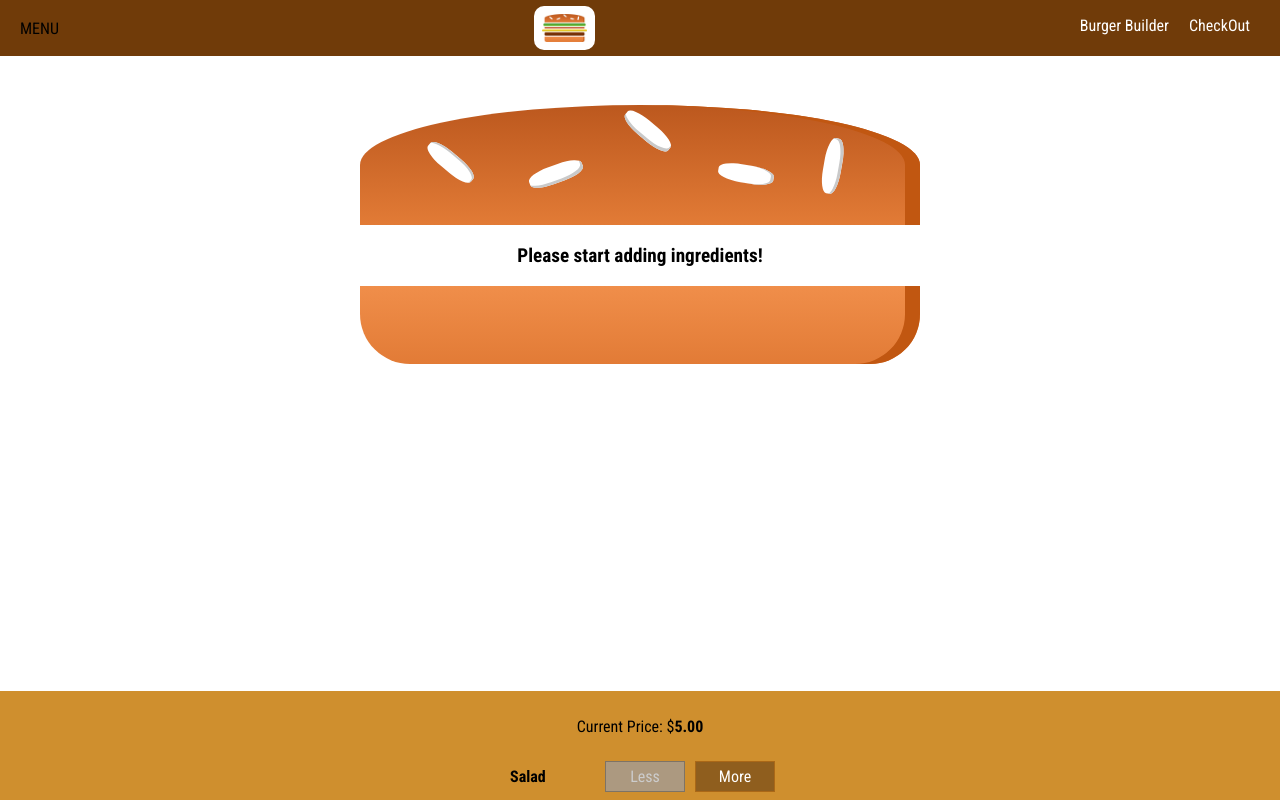
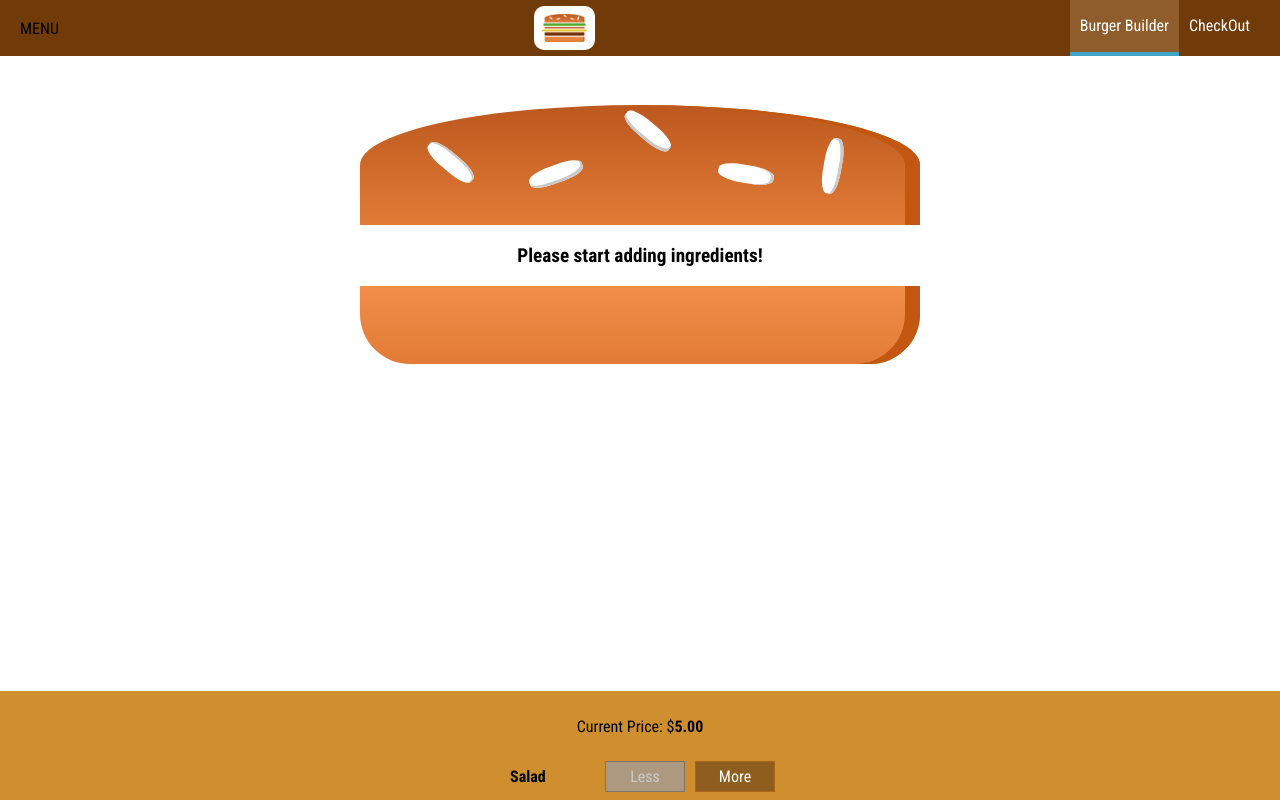
Before and after one commit to dafei-ning/Nui-Hui-Kitchen, a React app: page / in a window 1280 px wide. Shown: the top 800 px of the page. Built offline with nearby package versions, Linux system fonts and the light colour scheme.

Commit message:
adjust logo size on responsive

```diff
--- a/src/components/Navigation/NavigationItems/NavigationItem/NavigationItem.css
+++ b/src/components/Navigation/NavigationItems/NavigationItem/NavigationItem.css
@@ -1,18 +1,14 @@
 .NavigationItem {
-    margin: 0;
+    margin: 10px 0;
     box-sizing: border-box;
-    display: flex;
-    height: 100%;
-    width: auto;
-    align-items: center;
+    display: block;
+    width: 100%;
 }
 
 .NavigationItem a {
-    color: white;
+    color: #8F5C2C;
     text-decoration: none;
-    height: 100%;
-    padding: 16px 10px;
-    border-bottom: 4px solid transparent;
+    width: 100%;
     box-sizing: border-box;
     display: block;
 }
@@ -20,8 +16,30 @@
 .NavigationItem a:hover,
 .NavigationItem a:active,
 .NavigationItem a.active {
-    background-color: #8F5C2C;
-    border-bottom: 4px solid #40A4C8;
-    color: white;
+    color: #40A4C8;
+}
 
+@media (min-width: 500px) {
+    .NavigationItem {
+        margin: 0;
+        display: flex;
+        height: 100%;
+        width: auto;
+        align-items: center;
+    }
+
+    .NavigationItem a {
+        color: white;
+        height: 100%;
+        padding: 16px 10px;
+        border-bottom: 4px solid transparent;
+    }
+
+    .NavigationItem a:hover,
+    .NavigationItem a:active,
+    .NavigationItem a.active {
+        background-color: #8f5c2c;
+        border-bottom: 4px solid #40a4c8;
+        color: white;
+    }
 }
--- a/src/components/Navigation/NavigationItems/NavigationItem/NavigationItem.js
+++ b/src/components/Navigation/NavigationItems/NavigationItem/NavigationItem.js
@@ -1,16 +1,22 @@
 import React from 'react';
 import './NavigationItem.css';
 
-const navigationItem = (props) => (
+const navigationItem = (props) => {
+    let classes = [];
+    classes.push('active');
+    classes.push('hover');
+
+    return (
         <li className="NavigationItem">
             <a
                 href={props.link}
-            className={props.active ? "a.active" : null}
+                className={props.active ? classes.join(' ') : null}
             >
                 {props.children}
             </a>
         </li>
     );
+};
 
 
 export default navigationItem;
```
Lines whose indentation alone changed are shown as unchanged.
